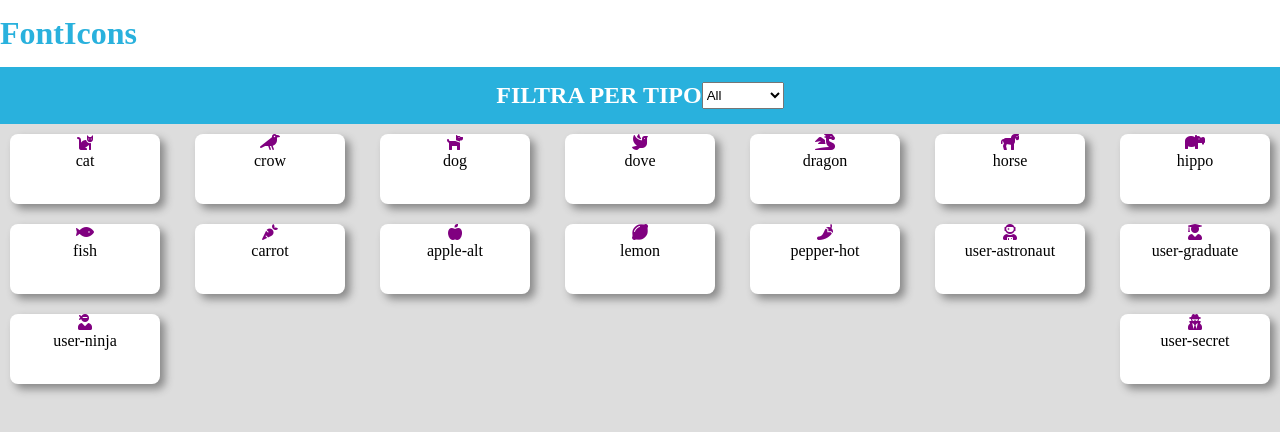
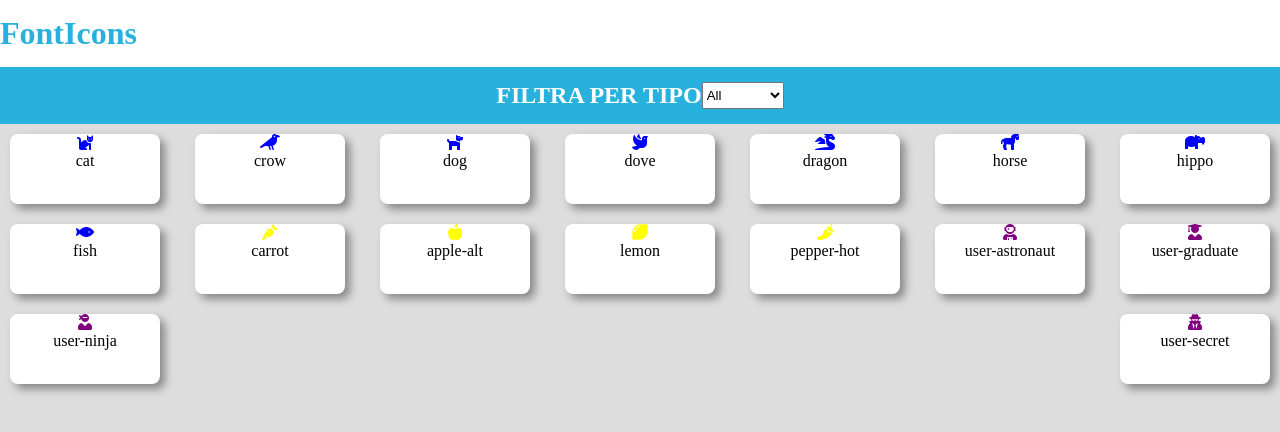
Before and after one commit to giuditta-marino/js-es6-icons, a plain HTML site: page milestone_1/index.html in a window 1280 px wide. Drawn offline with nearby package versions, Linux system fonts and the light colour scheme.

Commit message:
milestone 2

```diff
--- a/milestone_1/assets/css/master.css
+++ b/milestone_1/assets/css/master.css
@@ -51,3 +51,15 @@ main .container{
 .template{
   display: none;
 }
+
+.yellow{
+  color: yellow;
+}
+
+.purple{
+  color: purple;
+}
+
+.blue{
+  color: blue;
+}
--- a/milestone_1/assets/js/dati.js
+++ b/milestone_1/assets/js/dati.js
@@ -106,40 +106,31 @@ $(document).ready(function(){
 	// 	$('.container').append(template);
 	// 		console.log(template);
 	// });
-
+	const colors = [
+		'yellow', 'purple', 'blue'
+	];
 
 	icons.forEach((item, i) => {
+		let myColor;
+
+		if (item.type == 'vegetable') {
+			myColor = colors[0]
+		} else if (item.type == 'user') {
+			myColor = colors[1]
+		} else if (item.type == 'animal') {
+			myColor = colors[2]
+		}
+
 		$('.container').append(`<div class="card">
 			<div class="icon-name">
-				<i class= "${item.family} ${item.prefix}${item.name}"></i>
+				<i class= "${item.family} ${item.prefix}${item.name} ${myColor}"></i>
 				<p>${item.name}</p>
 			</div>
 		</div>`);
 	});
 
-const colors = [
-	'yellow', 'purple', 'blue'
-];
+
 console.log(colors);
-
-let myColor;
-
-icons.forEach((item) => {
-	if (item.type == 'vegetable') {
-		myColor = colors[0]
-		console.log(myColor);
-	} else if (item.type == 'user') {
-		myColor = colors[1]
-		console.log(myColor);
-
-	} else if (item.type == 'animal') {
-		myColor = colors[2]
-		console.log(myColor);
-
-	}
-
-	$('.container i').css('color', myColor);
-});
 
 
 
```
